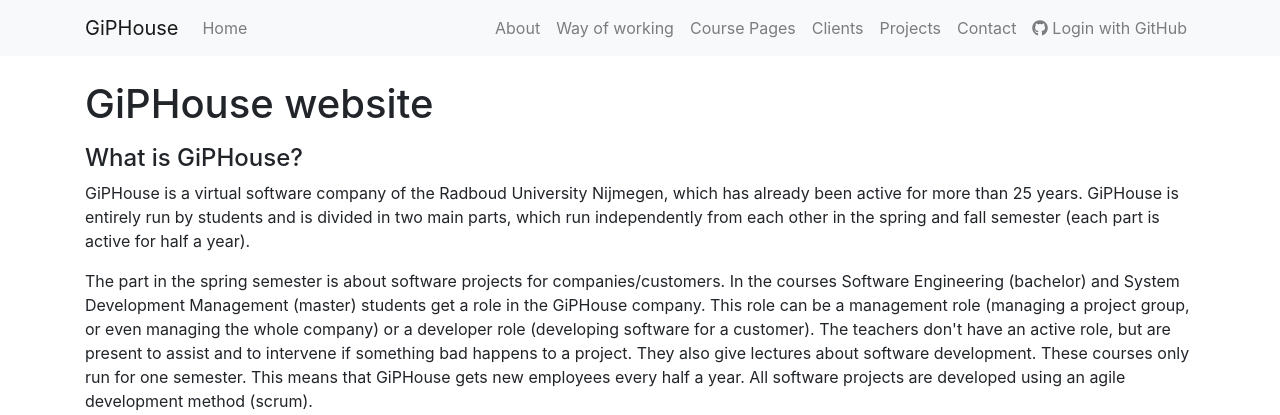
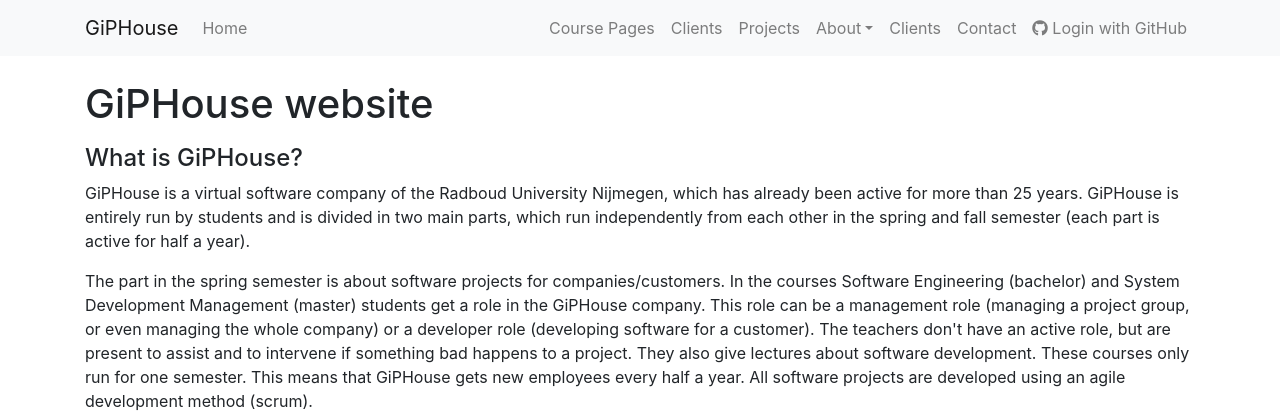
Before and after one commit to GiPHouse/Website, a Django app: page /about/ in a window 1280 px wide. Shown: the top 415 px of the page. Run offline with Django 3.2, Linux system fonts and the light colour scheme; some libraries are stand-ins or nearby versions.

Commit message:
add buttons in header

```diff
--- a/website/giphousewebsite/templates/header.html
+++ b/website/giphousewebsite/templates/header.html
@@ -14,17 +14,6 @@
                     <a class="nav-link" href="{% url 'home' %}">Home <span class="sr-only">(current)</span></a>
                 </li>
             </ul>
-
-            <ul class="navbar-nav my-2 my-lg-0">
-                <li class="nav-item">
-                    <a class="nav-link" href="/about">About</a>
-                </li>
-            </ul>
-            <ul class="navbar-nav my-2 my-lg-0">
-                <li class="nav-item">
-                    <a class="nav-link" href="/about/wayofworking">Way of working</a>
-                </li>
-            </ul>
             <ul class="navbar-nav my-2 my-lg-0">
                 <li class="nav-item">
                     <a class="nav-link" href="/coursepages">Course Pages</a>
@@ -39,11 +28,19 @@
             <ul class="navbar-nav my-2 my-lg-0">
                 <li class="nav-item">
                     <a class="nav-link" href="/projects">Projects</a>
+                <li class="nav-item dropdown">
+                    <a class="nav-link dropdown-toggle" href="#" id="navbarDropdown" role="button"
+                       data-toggle="dropdown" aria-haspopup="true" aria-expanded="false">About</a>
+                    <div class="dropdown-menu" aria-labelledby="navbarDropdown">
+                        <a class="dropdown-item" href="{% url 'about' %}">About GiPHouse</a>
+                        <a class="dropdown-item" href="{% url 'wayofworking' %}">Way of working</a>
+                    </div>
                 </li>
-            </ul>
-            <ul class="navbar-nav my-2 my-lg-0">
                 <li class="nav-item">
-                    <a class="nav-link" href="/contact">Contact</a>
+                    <a class="nav-link" href="{% url 'clients' %}">Clients <span class="sr-only">(current)</span></a>
+                </li>
+                <li class="nav-item">
+                    <a class="nav-link" href="{% url 'contact' %}">Contact <span class="sr-only">(current)</span></a>
                 </li>
             </ul>
             <ul class="navbar-nav my-2 my-lg-0">
```
